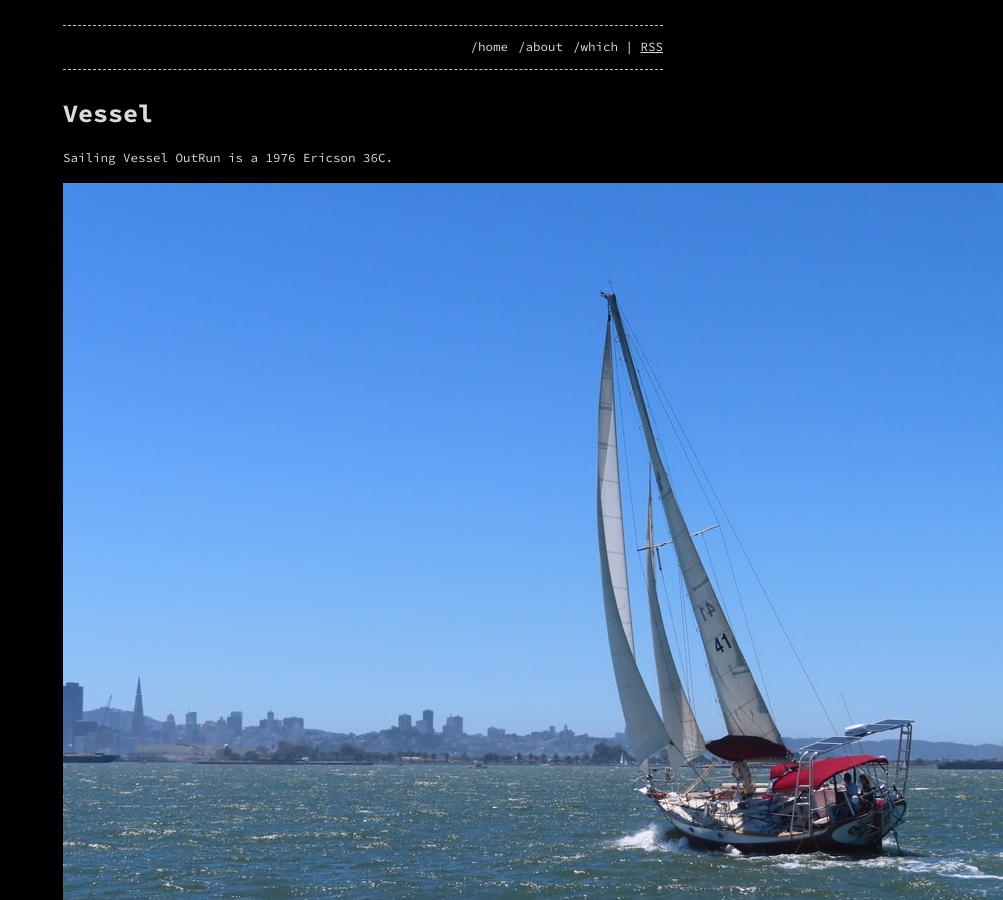
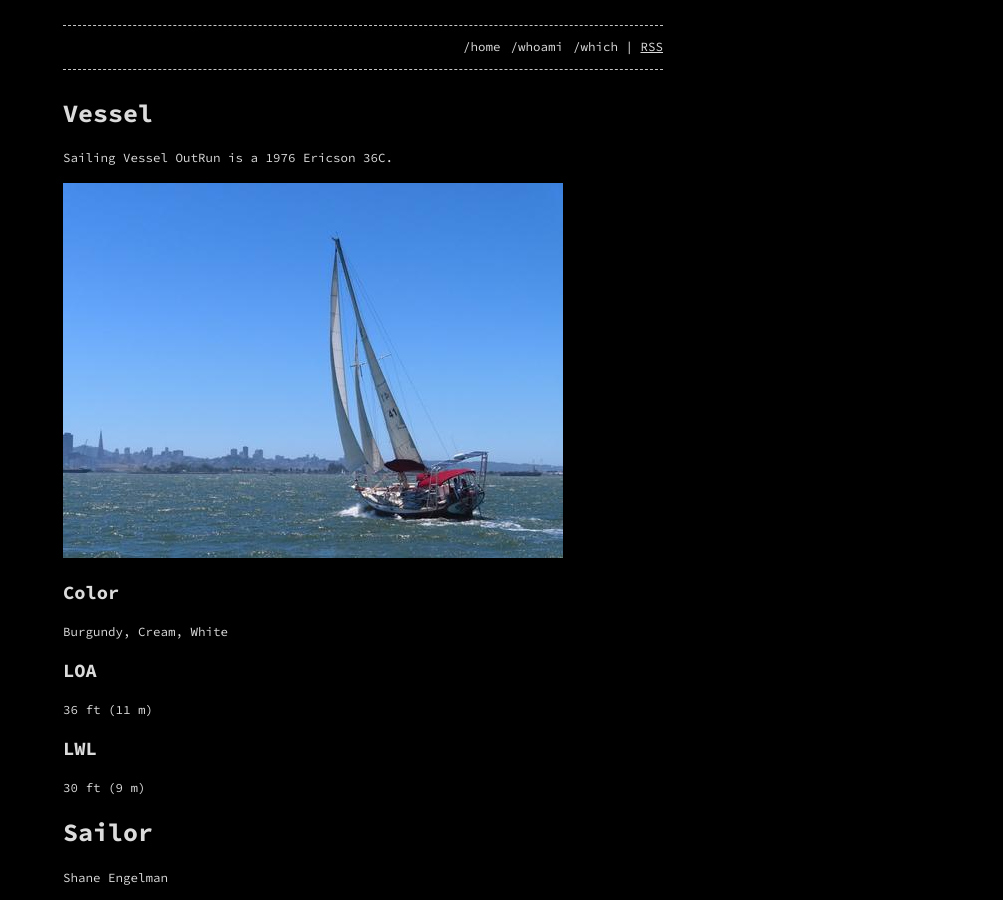
Before and after one commit to singlerider/runninginthenight.com, a Jekyll site: the page built from about.md, in a window 1280 px wide and 900 px high. Shown: the whole window, without its empty margins (277-1280 px from the left). Built offline with Jekyll 4.4.1, drawn with Linux system fonts in a browser that asks for light colours.

Commit message:
Resize images for about page

```diff
--- a/about.md
+++ b/about.md
@@ -1,7 +1,7 @@
 ---
 layout: home
-title: /about
-permalink: /about/
+title: /whoami
+permalink: /whoami/
 ---
 
 # Vessel
```
Also changed, not shown: assets/images/base/outrun-wide.jpg, assets/images/base/shane-at-top-of-mast-2020.jpg, assets/images/base/top-down-from-mast.jpg.
